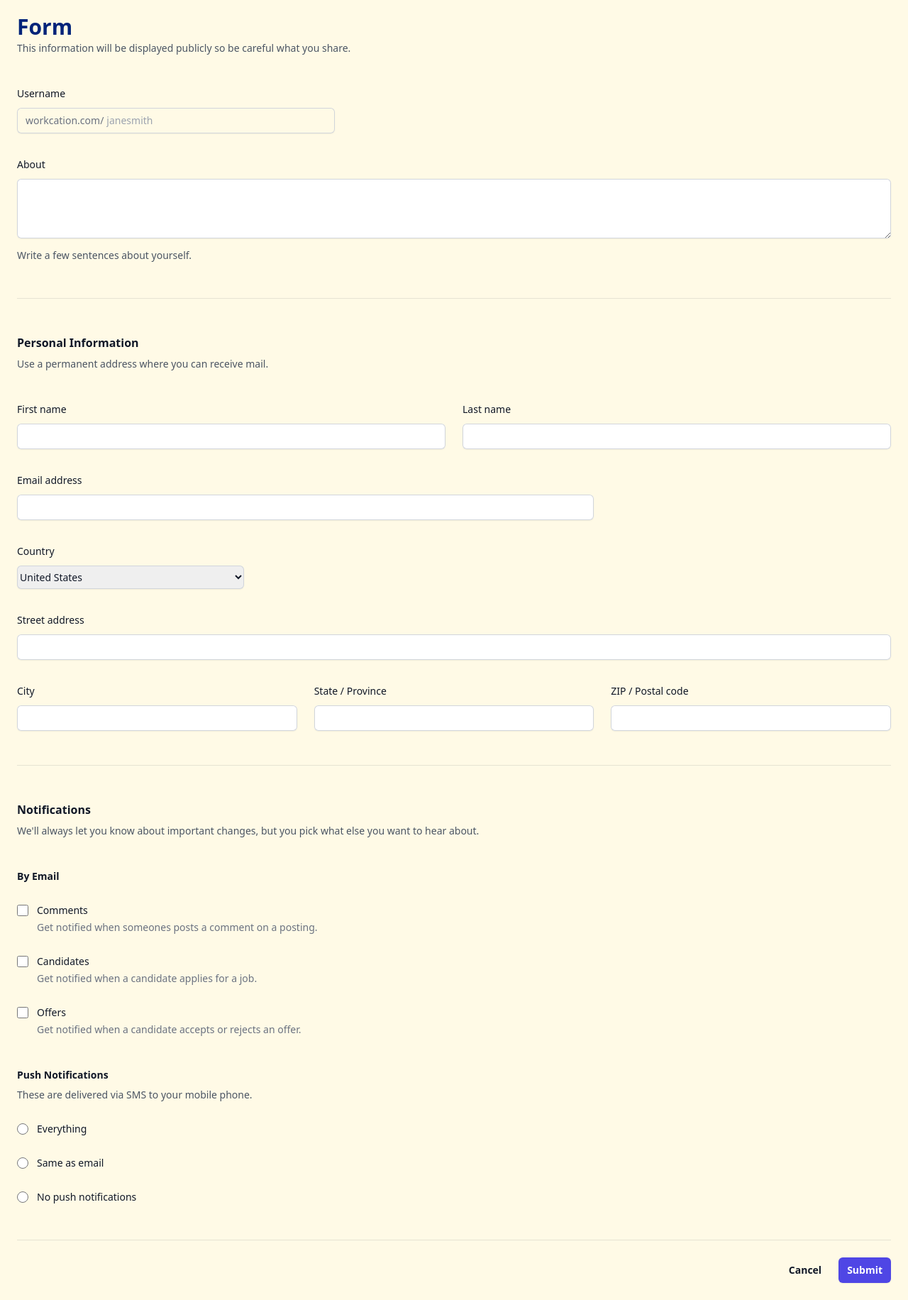
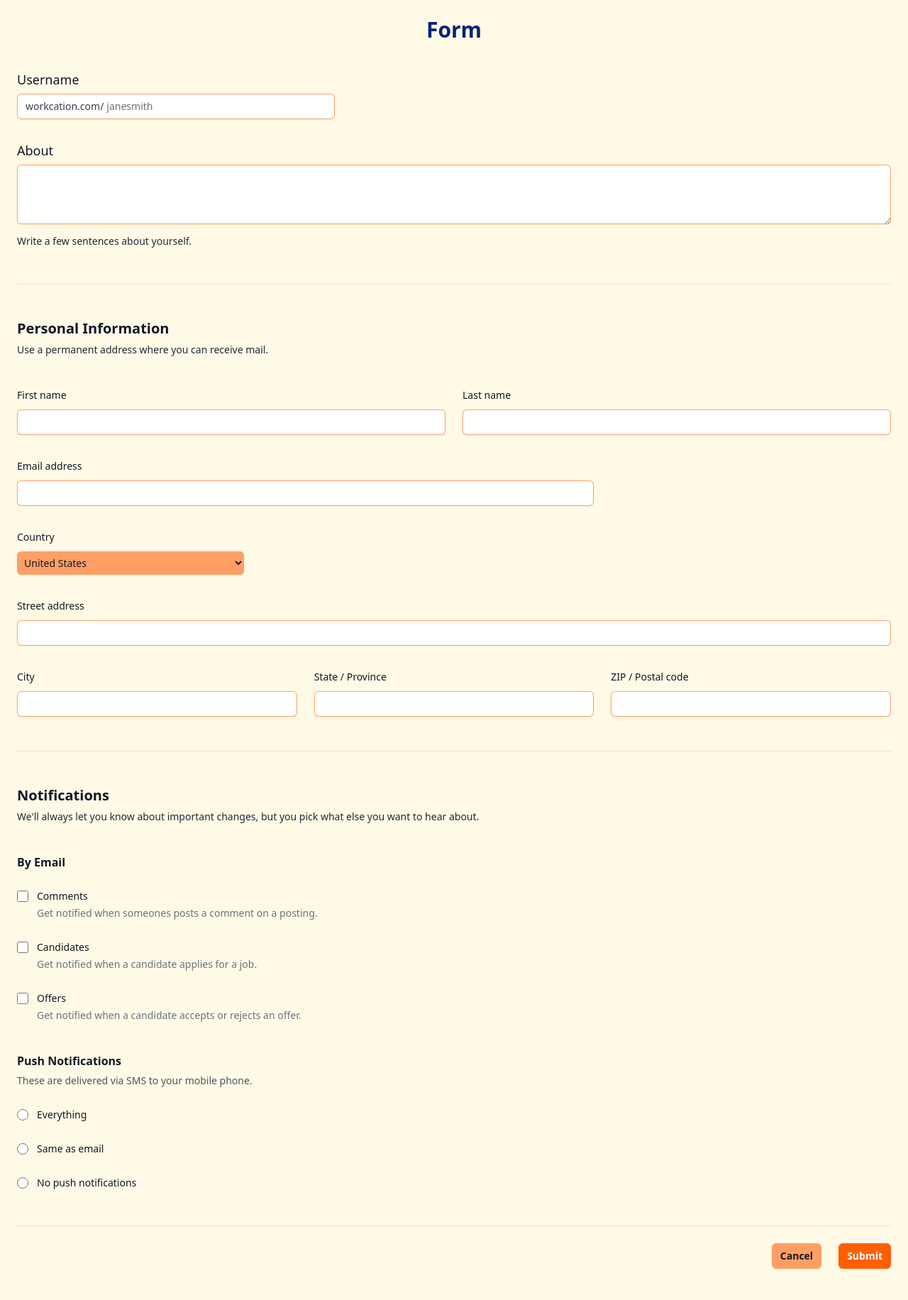
Before and after one commit to icoletti/alternanza, a Flask app: page /form/ in a window 1280 px wide. Shown: the whole page at 71% size. After the commit the page ends 1788 px from the top, so only its background shows below. Run offline with Flask 3, Linux system fonts and the light colour scheme.

Commit message:
form css in tailwind

```diff
--- a/backend/app.py
+++ b/backend/app.py
@@ -1,9 +1,8 @@
-from flask import Flask, render_template
+from flask import Flask, render_template, request
 import os
 
 HOST = os.environ["HOST"]
 PORT = os.environ.get("PORT", 8703)
-NAME = os.environ.get("NAME", None)
 
 app = Flask(__name__)
 
@@ -12,10 +11,10 @@ def home():
     return render_template('base.html')
 
 @app.route('/base/')
-def start(name=NAME):
-    return render_template('landing.html', name=name)
+def start():
+    return render_template('landing.html')
 
-@app.route('/form/')
+@app.route('/form/', methods=('GET', 'POST'))
 def form():
     return render_template('form.html')
 
--- a/backend/templates/base.html
+++ b/backend/templates/base.html
@@ -21,7 +21,32 @@
           }
     </script>
 </head>
-<body class="bg-earlydawn m-6">
+<body class="bg-earlydawn">
+  <!--<nav class="bg-atomictangerine border-gray-200">
+    <div class="max-w-screen-xl flex flex-wrap items-center justify-between mx-auto p-4">
+      <button data-collapse-toggle="navbar-default" type="button" class="inline-flex items-center p-2 w-10 h-10 justify-center text-sm text-gray-500 rounded-lg md:hidden hover:bg-gray-100 focus:outline-none focus:ring-2 focus:ring-gray-200" aria-controls="navbar-default" aria-expanded="false">
+        <span class="sr-only">Open main menu</span>
+        <svg class="w-5 h-5" aria-hidden="true" xmlns="http://www.w3.org/2000/svg" fill="none" viewBox="0 0 17 14">
+            <path stroke="currentColor" stroke-linecap="round" stroke-linejoin="round" stroke-width="2" d="M1 1h15M1 7h15M1 13h15"/>
+        </svg>
+      </button>
+      <div class="hidden w-full md:block md:w-auto" id="navbar-default">
+        <ul class="font-medium flex flex-col p-4 md:p-0 mt-4 border border-gray-100 rounded-lg md:flex-row md:space-x-8 rtl:space-x-reverse md:mt-0 md:border-0">
+          <li>
+            <a href="./base.html" class="block py-2 px-3 text-gray-900 rounded hover:bg-gray-100 md:hover:bg-transparent md:border-0 md:hover:text-resolutionblue md:p-0">Home</a>
+          </li>
+          <li>
+            <a href="./form.html" class="block py-2 px-3 text-gray-900 rounded hover:bg-gray-100 md:hover:bg-transparent md:border-0 md:hover:text-resolutionblue md:p-0">Form</a>
+          </li>
+          <li>
+            <a href="./landing.html" class="block py-2 px-3 text-gray-900 rounded hover:bg-gray-100 md:hover:bg-transparent md:border-0 md:hover:text-resolutionblue md:p-0">Information</a>
+          </li>
+        </ul>
+      </div>
+    </div>
+  </nav>-->
+  <section class="m-6">
     {% block body %}{% endblock %}
+  </section>
 </body>
 </html>
--- a/backend/templates/form.html
+++ b/backend/templates/form.html
@@ -4,60 +4,59 @@
 <form class="mt-3">
     <div class="space-y-12">
       <div class="border-b border-gray-900/10 pb-12">
-        <h2 class="font-semibold leading-7 text-resolutionblue text-3xl">Form</h2>
-        <p class="mt-1 text-sm leading-6 text-gray-600">This information will be displayed publicly so be careful what you share.</p>
+        <h2 class="display flex justify-center font-semibold text-resolutionblue text-3xl">Form</h2>
 
         <div class="mt-10 grid grid-cols-1 gap-x-6 gap-y-8 sm:grid-cols-6">
           <div class="sm:col-span-4">
-            <label for="username" class="block text-sm font-medium leading-6 text-gray-900">Username</label>
+            <label for="username" class="block text-lg font-medium leading-6 text-gray-900">Username</label>
             <div class="mt-2">
-              <div class="flex rounded-md shadow-sm ring-1 ring-inset ring-gray-300 focus-within:ring-2 focus-within:ring-inset focus-within:ring-indigo-600 sm:max-w-md">
-                <span class="flex select-none items-center pl-3 text-gray-500 sm:text-sm">workcation.com/</span>
-                <input type="text" name="username" id="username" autocomplete="username" class="block flex-1 border-0 bg-transparent py-1.5 pl-1 text-gray-900 placeholder:text-gray-400 focus:ring-0 sm:text-sm sm:leading-6" placeholder="janesmith">
+              <div class="flex rounded-md shadow-sm bg-white ring-1 ring-inset ring-atomictangerine focus-within:ring-2 focus-within:ring-inset focus-within:ring-resolutionblue sm:max-w-md">
+                <span class="flex select-none items-center pl-3 text-gray-700 sm:text-sm">workcation.com/</span>
+                <input type="text" name="username" id="username" autocomplete="username" class="block flex-1 border-0 bg-transparent py-1.5 pl-1 text-gray-900 placeholder:text-gray-500 focus:ring-0 sm:text-sm sm:leading-6" placeholder="janesmith" required>
               </div>
             </div>
           </div>
 
           <div class="col-span-full">
-            <label for="about" class="block text-sm font-medium leading-6 text-gray-900">About</label>
+            <label for="about" class="block text-lg font-medium leading-6 text-gray-900">About</label>
             <div class="mt-2">
-              <textarea id="about" name="about" rows="3" class="block w-full rounded-md border-0 py-1.5 text-gray-900 shadow-sm ring-1 ring-inset ring-gray-300 placeholder:text-gray-400 focus:ring-2 focus:ring-inset focus:ring-indigo-600 sm:text-sm sm:leading-6"></textarea>
+              <textarea id="about" name="about" rows="3" class="block w-full rounded-md p-1.5 text-gray-900 shadow-sm ring-1 ring-inset ring-atomictangerine placeholder:text-gray-900 focus:ring-2 focus:ring-inset focus:ring-resolutionblue sm:text-sm sm:leading-6"></textarea>
             </div>
-            <p class="mt-3 text-sm leading-6 text-gray-600">Write a few sentences about yourself.</p>
+            <p class="mt-3 text-sm leading-6 text-gray-800">Write a few sentences about yourself.</p>
           </div>
         </div>
       </div>
 
       <div class="border-b border-gray-900/10 pb-12">
-        <h2 class="text-base font-semibold leading-7 text-gray-900">Personal Information</h2>
-        <p class="mt-1 text-sm leading-6 text-gray-600">Use a permanent address where you can receive mail.</p>
+        <h2 class="text-xl font-semibold leading-7 text-gray-900">Personal Information</h2>
+        <p class="mt-1 text-sm leading-6 text-gray-800">Use a permanent address where you can receive mail.</p>
 
         <div class="mt-10 grid grid-cols-1 gap-x-6 gap-y-8 sm:grid-cols-6">
           <div class="sm:col-span-3">
             <label for="first-name" class="block text-sm font-medium leading-6 text-gray-900">First name</label>
             <div class="mt-2">
-              <input type="text" name="first-name" id="first-name" autocomplete="given-name" class="block w-full rounded-md border-0 py-1.5 text-gray-900 shadow-sm ring-1 ring-inset ring-gray-300 placeholder:text-gray-400 focus:ring-2 focus:ring-inset focus:ring-indigo-600 sm:text-sm sm:leading-6">
+              <input type="text" name="first-name" id="first-name" autocomplete="given-name" class="block w-full rounded-md border-0 p-1.5 text-gray-900 shadow-sm ring-1 ring-inset ring-atomictangerine placeholder:text-gray-400 focus:ring-2 focus:ring-inset focus:ring-resolutionblue sm:text-sm sm:leading-6">
             </div>
           </div>
 
           <div class="sm:col-span-3">
             <label for="last-name" class="block text-sm font-medium leading-6 text-gray-900">Last name</label>
             <div class="mt-2">
-              <input type="text" name="last-name" id="last-name" autocomplete="family-name" class="block w-full rounded-md border-0 py-1.5 text-gray-900 shadow-sm ring-1 ring-inset ring-gray-300 placeholder:text-gray-400 focus:ring-2 focus:ring-inset focus:ring-indigo-600 sm:text-sm sm:leading-6">
+              <input type="text" name="last-name" id="last-name" autocomplete="family-name" class="block w-full rounded-md border-0 p-1.5 text-gray-900 shadow-sm ring-1 ring-inset ring-atomictangerine placeholder:text-gray-400 focus:ring-2 focus:ring-inset focus:ring-resolutionblue sm:text-sm sm:leading-6">
             </div>
           </div>
 
           <div class="sm:col-span-4">
             <label for="email" class="block text-sm font-medium leading-6 text-gray-900">Email address</label>
             <div class="mt-2">
-              <input id="email" name="email" type="email" autocomplete="email" class="block w-full rounded-md border-0 py-1.5 text-gray-900 shadow-sm ring-1 ring-inset ring-gray-300 placeholder:text-gray-400 focus:ring-2 focus:ring-inset focus:ring-indigo-600 sm:text-sm sm:leading-6">
+              <input id="email" name="email" type="email" autocomplete="email" class="block w-full rounded-md border-0 p-1.5 text-gray-900 shadow-sm ring-1 ring-inset ring-atomictangerine placeholder:text-gray-400 focus:ring-2 focus:ring-inset focus:ring-resolutionblue sm:text-sm sm:leading-6">
             </div>
           </div>
 
           <div class="sm:col-span-3">
             <label for="country" class="block text-sm font-medium leading-6 text-gray-900">Country</label>
             <div class="mt-2">
-              <select id="country" name="country" autocomplete="country-name" class="block w-full rounded-md border-0 py-1.5 text-gray-900 shadow-sm ring-1 ring-inset ring-gray-300 focus:ring-2 focus:ring-inset focus:ring-indigo-600 sm:max-w-xs sm:text-sm sm:leading-6">
+              <select id="country" name="country" autocomplete="country-name" class="block w-full rounded-md border-0 p-1.5 text-gray-900 shadow-sm ring-1 ring-inset ring-atomictangerine bg-atomictangerine focus:ring-2 focus:ring-inset focus:ring-resolutionblue focus:bg-resolutionblue focus:text-white sm:max-w-xs sm:text-sm sm:leading-6">
                 <option>United States</option>
                 <option>Italy</option>
                 <option>Canada</option>
@@ -69,44 +68,44 @@
           <div class="col-span-full">
             <label for="street-address" class="block text-sm font-medium leading-6 text-gray-900">Street address</label>
             <div class="mt-2">
-              <input type="text" name="street-address" id="street-address" autocomplete="street-address" class="block w-full rounded-md border-0 py-1.5 text-gray-900 shadow-sm ring-1 ring-inset ring-gray-300 placeholder:text-gray-400 focus:ring-2 focus:ring-inset focus:ring-indigo-600 sm:text-sm sm:leading-6">
+              <input type="text" name="street-address" id="street-address" autocomplete="street-address" class="block w-full rounded-md border-0 p-1.5 text-gray-900 shadow-sm ring-1 ring-inset ring-atomictangerine placeholder:text-gray-400 focus:ring-2 focus:ring-inset focus:ring-resolutionblue sm:text-sm sm:leading-6">
             </div>
           </div>
 
           <div class="sm:col-span-2 sm:col-start-1">
             <label for="city" class="block text-sm font-medium leading-6 text-gray-900">City</label>
             <div class="mt-2">
-              <input type="text" name="city" id="city" autocomplete="address-level2" class="block w-full rounded-md border-0 py-1.5 text-gray-900 shadow-sm ring-1 ring-inset ring-gray-300 placeholder:text-gray-400 focus:ring-2 focus:ring-inset focus:ring-indigo-600 sm:text-sm sm:leading-6">
+              <input type="text" name="city" id="city" autocomplete="address-level2" class="block w-full rounded-md border-0 p-1.5 text-gray-900 shadow-sm ring-1 ring-inset ring-atomictangerine placeholder:text-gray-400 focus:ring-2 focus:ring-inset focus:ring-resolutionblue sm:text-sm sm:leading-6">
             </div>
           </div>
 
           <div class="sm:col-span-2">
             <label for="region" class="block text-sm font-medium leading-6 text-gray-900">State / Province</label>
             <div class="mt-2">
-              <input type="text" name="region" id="region" autocomplete="address-level1" class="block w-full rounded-md border-0 py-1.5 text-gray-900 shadow-sm ring-1 ring-inset ring-gray-300 placeholder:text-gray-400 focus:ring-2 focus:ring-inset focus:ring-indigo-600 sm:text-sm sm:leading-6">
+              <input type="text" name="region" id="region" autocomplete="address-level1" class="block w-full rounded-md border-0 p-1.5 text-gray-900 shadow-sm ring-1 ring-inset ring-atomictangerine placeholder:text-gray-400 focus:ring-2 focus:ring-inset focus:ring-resolutionblue sm:text-sm sm:leading-6">
             </div>
           </div>
 
           <div class="sm:col-span-2">
             <label for="postal-code" class="block text-sm font-medium leading-6 text-gray-900">ZIP / Postal code</label>
             <div class="mt-2">
-              <input type="text" name="postal-code" id="postal-code" autocomplete="postal-code" class="block w-full rounded-md border-0 py-1.5 text-gray-900 shadow-sm ring-1 ring-inset ring-gray-300 placeholder:text-gray-400 focus:ring-2 focus:ring-inset focus:ring-indigo-600 sm:text-sm sm:leading-6">
+              <input type="text" name="postal-code" id="postal-code" autocomplete="postal-code" class="block w-full rounded-md border-0 p-1.5 text-gray-900 shadow-sm ring-1 ring-inset ring-atomictangerine placeholder:text-gray-400 focus:ring-2 focus:ring-inset focus:ring-blazeorange sm:text-sm sm:leading-6">
             </div>
           </div>
         </div>
       </div>
 
       <div class="border-b border-gray-900/10 pb-12">
-        <h2 class="text-base font-semibold leading-7 text-gray-900">Notifications</h2>
-        <p class="mt-1 text-sm leading-6 text-gray-600">We'll always let you know about important changes, but you pick what else you want to hear about.</p>
+        <h2 class="text-xl font-semibold leading-7 text-gray-900">Notifications</h2>
+        <p class="mt-1 text-sm leading-6 text-gray-800">We'll always let you know about important changes, but you pick what else you want to hear about.</p>
 
         <div class="mt-10 space-y-10">
           <fieldset>
-            <legend class="text-sm font-semibold leading-6 text-gray-900">By Email</legend>
+            <legend class="text-base font-semibold leading-6 text-gray-900">By Email</legend>
             <div class="mt-6 space-y-6">
               <div class="relative flex gap-x-3">
                 <div class="flex h-6 items-center">
-                  <input id="comments" name="comments" type="checkbox" class="h-4 w-4 rounded border-gray-300 text-indigo-600 focus:ring-indigo-600">
+                  <input id="comments" name="comments" type="checkbox" class="h-4 w-4 rounded border-gray-300 text-blazeorange focus:ring-blazeorange">
                 </div>
                 <div class="text-sm leading-6">
                   <label for="comments" class="font-medium text-gray-900">Comments</label>
@@ -134,11 +133,11 @@
             </div>
           </fieldset>
           <fieldset>
-            <legend class="text-sm font-semibold leading-6 text-gray-900">Push Notifications</legend>
+            <legend class="text-base font-semibold leading-6 text-gray-900">Push Notifications</legend>
             <p class="mt-1 text-sm leading-6 text-gray-600">These are delivered via SMS to your mobile phone.</p>
             <div class="mt-6 space-y-6">
               <div class="flex items-center gap-x-3">
-                <input id="push-everything" name="push-notifications" type="radio" class="h-4 w-4 border-gray-300 text-indigo-600 focus:ring-indigo-600">
+                <input id="push-everything" name="push-notifications" type="radio" class="h-4 w-4 border-resolutionblue text-resolutionblue focus:ring-resolutionblue">
                 <label for="push-everything" class="block text-sm font-medium leading-6 text-gray-900">Everything</label>
               </div>
               <div class="flex items-center gap-x-3">
@@ -156,8 +155,8 @@
     </div>
 
     <div class="mt-6 flex items-center justify-end gap-x-6">
-      <button type="button" class="text-sm font-semibold leading-6 text-gray-900">Cancel</button>
-      <button type="submit" class="rounded-md bg-indigo-600 px-3 py-2 text-sm font-semibold text-white shadow-sm hover:bg-indigo-500 focus-visible:outline focus-visible:outline-2 focus-visible:outline-offset-2 focus-visible:outline-indigo-600">Submit</button>
+      <button type="button" class="rounded-md bg-atomictangerine px-3 py-2 text-sm font-semibold text-gray-900 shadow-sm hover:bg-white">Cancel</button>
+      <button type="submit" class="rounded-md bg-blazeorange px-3 py-2 text-sm font-semibold text-white shadow-sm hover:bg-atomictangerine focus-visible:outline focus-visible:outline-2 focus-visible:outline-offset-2 focus-visible:outline-blazeorange">Submit</button>
     </div>
 </form>
 {% endblock %}
```
Also changed, not shown: backend/templates/landing.html (+4 -4 lines), README.md.
